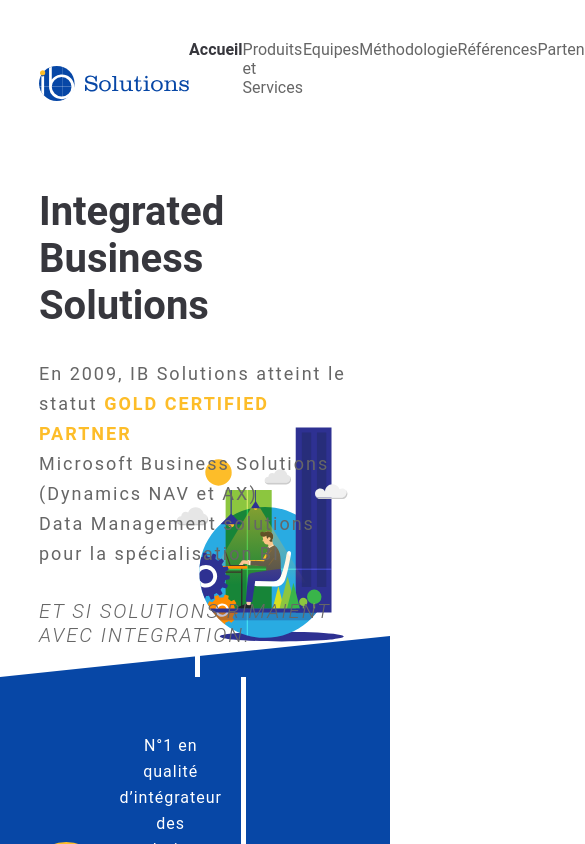
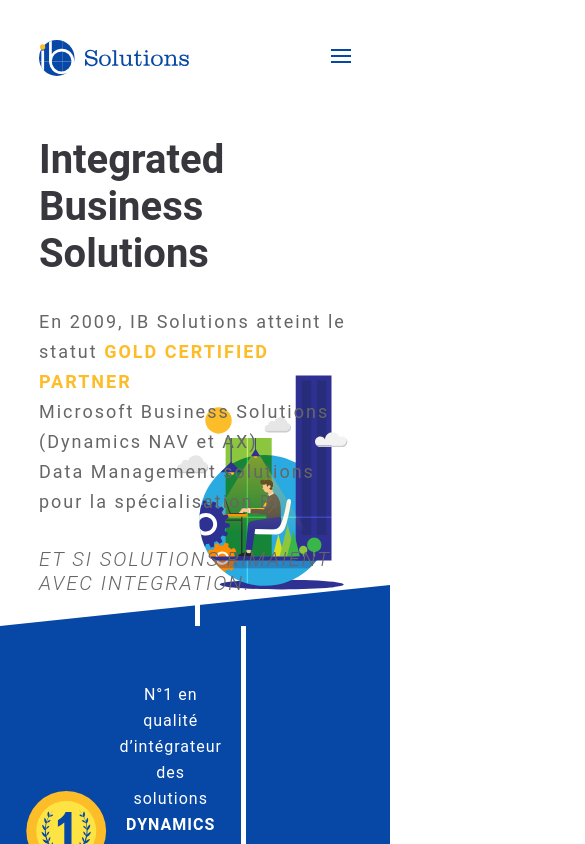
Before and after one commit to vadempur/ibs-ui, a React (Create React App) app: page / in a window 390 px wide. Shown: the top 844 px of the page, 585 px wide, since content can reach past the window. Built offline with nearby package versions, Linux system fonts and the light colour scheme.

Commit message:
making it responsive

```diff
--- a/src/components/Header/Header.css
+++ b/src/components/Header/Header.css
@@ -7,13 +7,14 @@
 
 .header-menu {
   display: flex;
-  flex-basis: 60%;
-  justify-content: space-between;
+  flex: 1;
+  justify-content: flex-end;
+  align-items: center;
   color: var(--light-gray);
 }
 .header-menu > li {
   position: relative;
-  padding: 0px 0px 30px 0px;
+  margin-inline-end: 30px;
 }
 
 .selected {
@@ -49,3 +50,30 @@
   font-weight: 400;
   margin: 15px 0;
 }
+
+
+.nav-toggle>i{
+  display: block;
+  height: 2px;
+  width: 20px;
+  margin: 0 0 4px;
+  background: var(--primary);
+}
+
+
+
+@media screen and (max-width: 1080px){
+
+  .header-menu{
+    position: absolute;
+    right: 10%;
+    top:80px;
+    background: white;
+    z-index: 1000;
+    flex-direction: column;
+    justify-content: space-around;
+    height: 400px;
+    width: 40%;
+  }
+
+}
--- a/src/components/Header/Header.jsx
+++ b/src/components/Header/Header.jsx
@@ -1,9 +1,31 @@
-import React, { useState } from "react";
+import React, { useState,useEffect } from "react";
 import logo from "./logo.svg";
 import "./Header.css";
 
 function Header() {
+  const [isMobileSize, setIsMobileSize] = useState(false);
+  const [showMenu, setShowMenu] = useState(true);
   const [toggleSubMenu, setToggleSubMenu] = useState(-1);
+
+  useEffect(()=>{
+    window.addEventListener("resize", resize);
+    resize();
+    return () => {
+      window.removeEventListener("resize", resize);
+    };
+  });
+
+  function resize() {
+    let innerWidth = window.innerWidth <= 1080;
+    if (innerWidth !== isMobileSize) {
+      setIsMobileSize(innerWidth);
+      setShowMenu(!innerWidth);
+    }
+  }
+
+  function handleShowMenu() {
+    setShowMenu(!showMenu);
+  }
 
   const handleEnter = () => {
     setToggleSubMenu(1);
@@ -13,8 +35,19 @@
   };
 
   return (
-    <div className="header-container">
+    <header className="header-container">
+
       <img width="150px" src={logo} alt={"logo"} style={{ cursor: "pointer" }} />
+
+      {isMobileSize && (
+        <div className="nav-toggle" onClick={handleShowMenu}>
+            <i />
+            <i />
+            <i />
+        </div>
+      )}
+      {showMenu &&
+
       <ul className="header-menu">
         <li className="selected" onMouseEnter={handleEnter} onMouseLeave={handleExit}>
           <a href='#constraction'>Accueil</a>
@@ -32,7 +65,8 @@
         <li><a href='#constraction'>Références</a></li>
         <li><a href='#constraction'>Partenaires</a></li>
       </ul>
-    </div>
+      }
+    </header>
   );
 }
 
```
